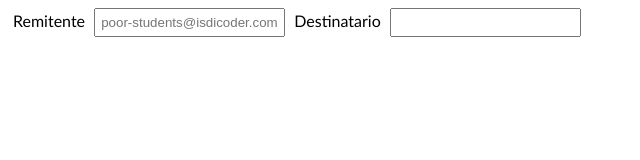
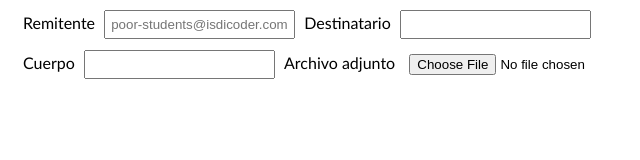
Before and after one commit to augusto-gs/202309-w3ch1-augusto-gomez, a plain HTML site: page index.html in a window 1280 px wide. Shown: the whole page, without its empty margins (0-640 px from the left). Drawn offline with Linux system fonts and the light colour scheme.

Commit message:
Add body & attached files

```diff
--- a/index.html
+++ b/index.html
@@ -14,10 +14,18 @@
 
 <body>
   <form>
-    <label for="sender">Remitente</label>
-    <input type="email" id="sender" placeholder="poor-students@isdicoder.com" />
-    <label for="receiver"> Destinatario</label>
-    <input type="email" id="receiver" />
+    <div class="mail-section mail-users">
+      <label for="sender">Remitente</label>
+      <input type="email" id="sender" placeholder="poor-students@isdicoder.com" />
+      <label for="receiver"> Destinatario</label>
+      <input type="email" id="receiver" />
+    </div>
+    <div class="mail-section body-and-file">
+      <label for="body">Cuerpo</label>
+      <input type="text" id="body" />
+      <label for="attached-file">Archivo adjunto</label>
+      <input type="file" id="attached-file" />
+    </div>
   </form>
 </body>
 
--- a/styles/styles.css
+++ b/styles/styles.css
@@ -19,3 +19,7 @@ input {
 label {
   padding: 5px;
 }
+
+.mail-section {
+  margin: 10px;
+}
```
